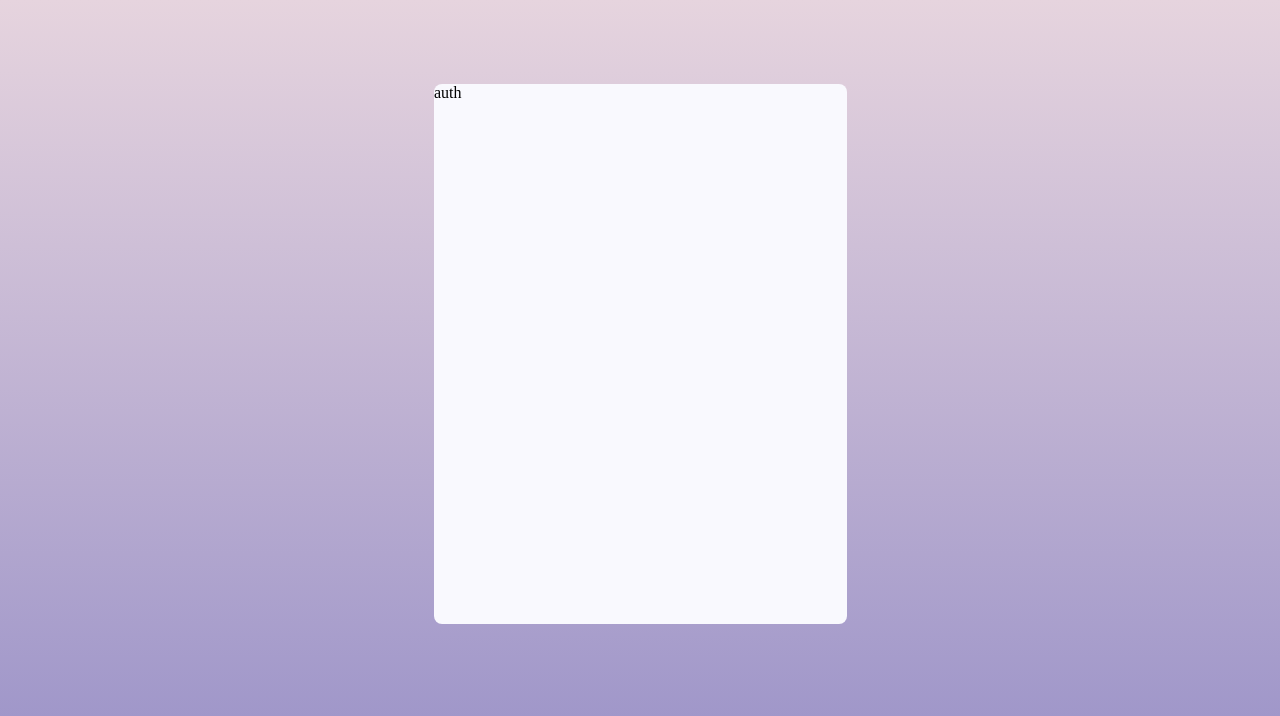
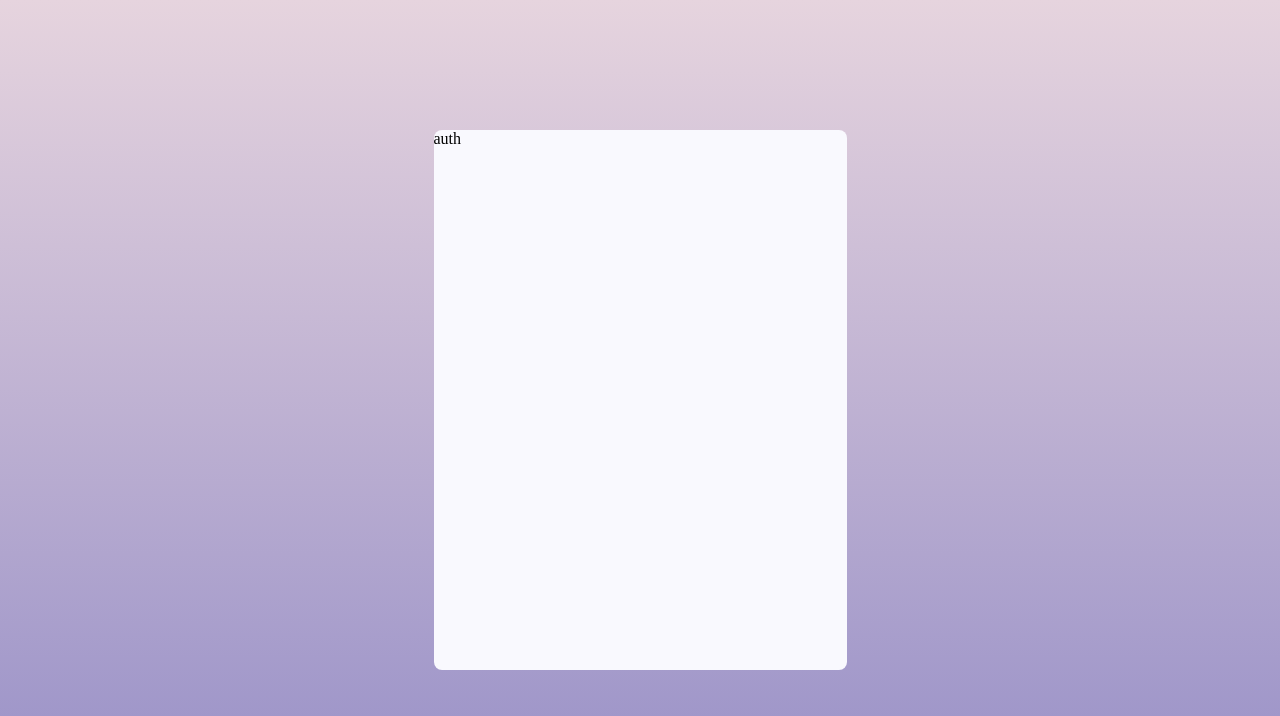
Before and after one commit to hj-abzal/finals-ATE, a React (Vite) app: page /auth in a window 1280 px wide. Shown: the top 716 px of the page. Built offline with nearby package versions, Linux system fonts and the light colour scheme; the HTML template or start-up script is replaced by a standard one.

Commit message:
App styles

```diff
--- a/src/App.css
+++ b/src/App.css
@@ -1,10 +1,8 @@
 .App {
-  position: absolute;
   width: 413px;
   height: 540px;
   left: 434px;
   top: 84px;
-
   background: #F9F9FE;
   border-radius: 8px;
 }
--- a/src/index.css
+++ b/src/index.css
@@ -4,7 +4,8 @@ body {
     width: 100vw;
     height: 100vh;
     overflow: hidden;
-    position: relative;
-
+    display: flex;
+    justify-content: center;
+    align-items: center;
     background: linear-gradient(180deg, #E6D4DE 0%, #9890C7 100%);
 }
```
